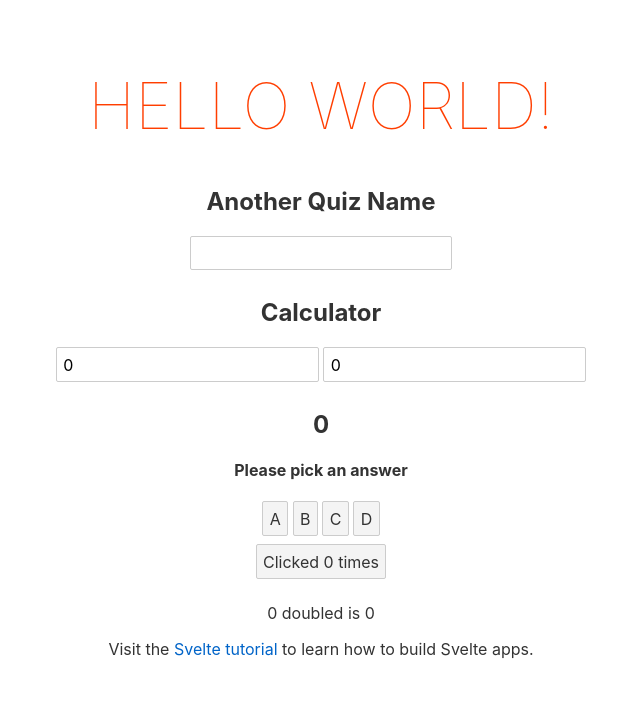
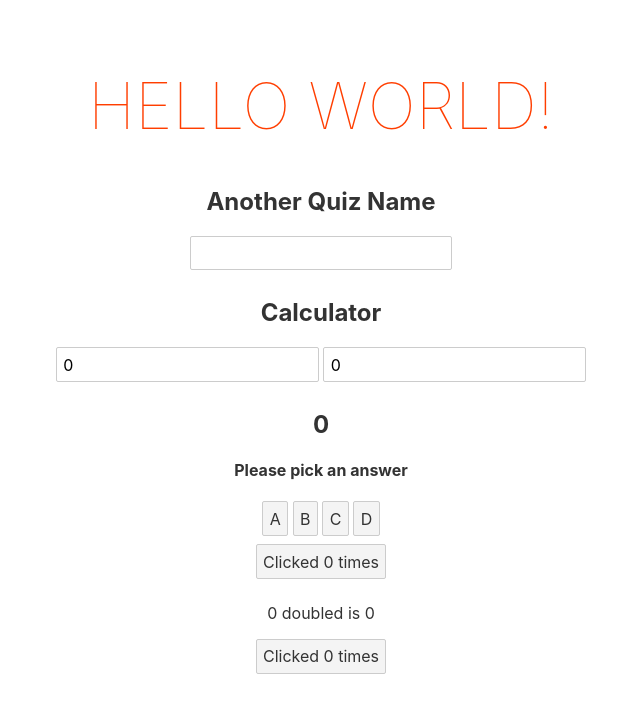
Before and after one commit to raiden808/svelte-intro, a Svelte app: page / in a window 1280 px wide. Shown: the top 712 px of the page, without its empty margins (319-959 px from the left). Built offline with nearby package versions, Linux system fonts and the light colour scheme.

Commit message:
feat: add reactive statements

```diff
--- a/src/App.svelte
+++ b/src/App.svelte
@@ -2,13 +2,15 @@
 	export let name;
 	import Quiz from "./Quiz.svelte";
 	import Declarations from "./Declarations.svelte"
+	import Statements from "./Statements.svelte";
 </script>
 
 <main>
 	<h1>Hello {name}!</h1>
 	<Quiz quizName="Another Quiz Name"/>
 	<Declarations />
-	<p>Visit the <a href="https://svelte.dev/tutorial">Svelte tutorial</a> to learn how to build Svelte apps.</p>
+
+	<Statements />
 </main>
 
 <style>
--- /dev/null
+++ b/src/Statements.svelte
@@ -0,0 +1,17 @@
+<script>
+    let count = 0;
+
+    $: if (count >= 10) {
+        alert(`count is dangerously high!`);
+        count = 9;
+    }
+
+    function handleClick() {
+        count += 1;
+    }
+</script>
+
+<button on:click={handleClick}>
+    Clicked {count}
+    {count === 1 ? "time" : "times"}
+</button>
```
